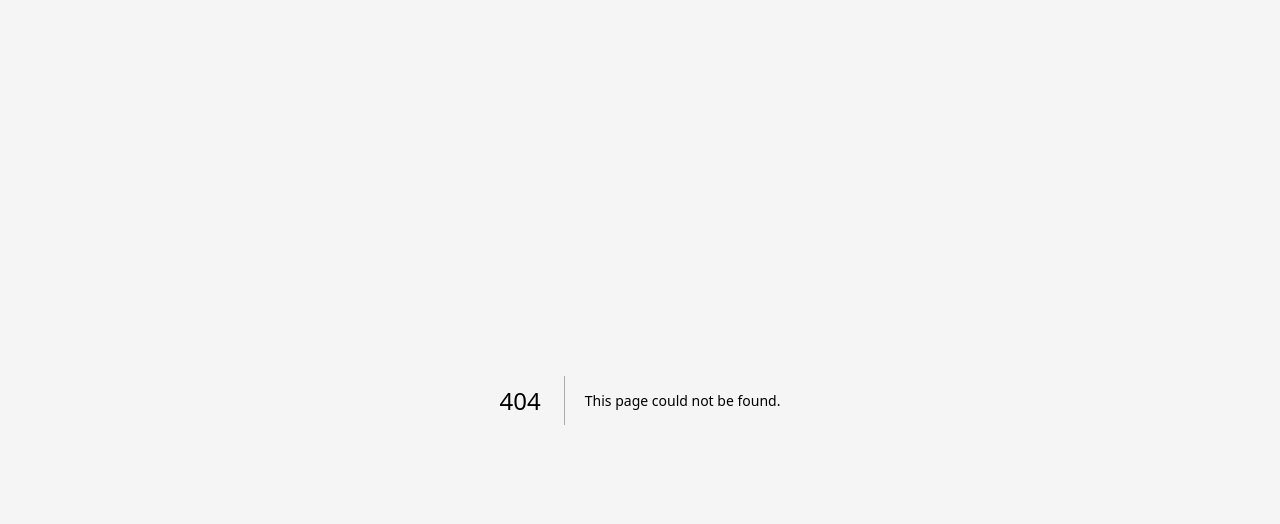
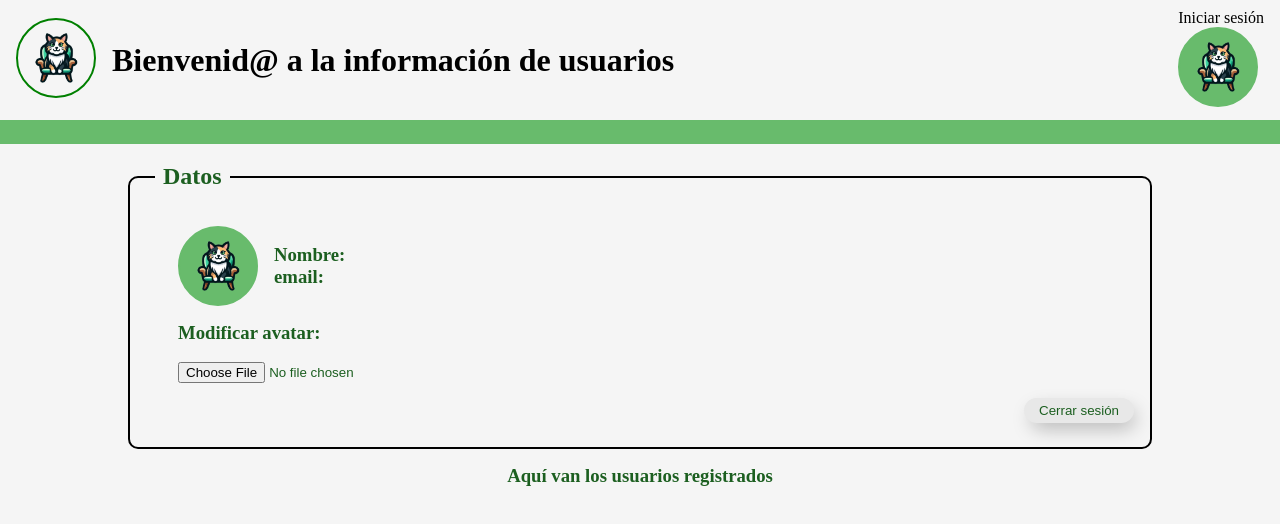
Before and after one commit to Brisnayu/Proyecto-Cum-Laude-NextLevel, a Next.js app: page /users in a window 1280 px wide. Before the commit this address had no page. Shown: the top 524 px of the page. Built offline with nearby package versions, Linux system fonts and the light colour scheme.

Commit message:
created page users, page login, components (boxContent), change styles

```diff
--- /dev/null
+++ b/components/BoxContent.tsx
@@ -0,0 +1,17 @@
+import styles from "@/styles/components/boxContent.module.css";
+
+const BoxContent = ({ title, children }: BoxContentProps) => {
+  return (
+    <div className={styles.boxContent}>
+      <h2>{title}</h2>
+      {children}
+    </div>
+  );
+};
+
+export type BoxContentProps = {
+  title: string;
+  children: React.ReactNode;
+};
+
+export default BoxContent;
--- a/components/Layout.tsx
+++ b/components/Layout.tsx
@@ -2,8 +2,26 @@ import Head from "next/head";
 import styles from "@/styles/components/layout.module.css";
 import Image from "next/image";
 import Link from "next/link";
+import { useState, useEffect } from "react";
+import { TypeUser } from "@/types";
 
 const Layout = ({ title, titlePage, description, image, children }: Props) => {
+  const [openUser, setOpenUser] = useState<TypeUser>();
+
+  useEffect(() => {
+    if (typeof localStorage !== "undefined") {
+      const userAvatar = localStorage.getItem("user");
+      if (userAvatar !== null) {
+        const parseUser = JSON.parse(userAvatar);
+        setOpenUser(parseUser.data);
+      }
+    } else {
+      console.error("Todavía no se ha iniciado sesión");
+    }
+  }, []);
+
+  console.log("Usuario registrado", openUser);
+
   return (
     <>
       <Head>
@@ -19,6 +37,7 @@ const Layout = ({ title, titlePage, description, image, children }: Props) => {
       </Head>
 
       <header className={styles.header}>
+        <div className={styles.initPage}>
           <Link href="/">
             <Image
               src="/logo-cat.png"
@@ -31,15 +50,50 @@ const Layout = ({ title, titlePage, description, image, children }: Props) => {
           </Link>
 
           <h1>{titlePage}</h1>
+        </div>
 
+        {!openUser ? (
+          <div>
+            <p>Iniciar sesión</p>
+            <Link href="/login">
               <Image
                 src="/logo-cat.png"
                 alt="logo cat"
                 width={80}
                 height={80}
                 priority
-            style={{ border: "2px solid #68bb6c", borderRadius: "50%", backgroundColor: "#68bb6c" }}
+                style={{
+                  border: "2px solid #68bb6c",
+                  borderRadius: "50%",
+                  backgroundColor: "#68bb6c",
+                  objectFit: "cover",
+                }}
               />
+            </Link>
+          </div>
+        ) : (
+          <div className={styles.openUser}>
+            <p>Hola, {openUser.name}</p>
+            <Link href="/users">
+              <Image
+                src={
+                  openUser.avatar !== undefined
+                    ? openUser.avatar
+                    : "/logo-cat.png"
+                }
+                alt="User avatar"
+                width={80}
+                height={80}
+                priority
+                style={{
+                  border: "2px solid #68bb6c",
+                  borderRadius: "50%",
+                  backgroundColor: "#68bb6c",
+                }}
+              />
+            </Link>
+          </div>
+        )}
       </header>
 
       <main className={styles.main}>{children}</main>
--- a/components/form/Users/registerNewUser.tsx
+++ b/components/form/Users/registerNewUser.tsx
@@ -66,8 +66,6 @@ const RegisterNewUser = ({ setUser }: RegisterNewUserProps) => {
       res.json()
     );
 
-    console.log("función!", response.data);
-
     for (const emailUser of response.data) {
       console.log(emailUser.email);
       if (emailUser.email === formData.email) {
@@ -93,6 +91,7 @@ const RegisterNewUser = ({ setUser }: RegisterNewUserProps) => {
         const authToken = userJson.token;
         // console.log("AQUÍ ESTÁ LA RESPUETA", authToken)
         localStorage.setItem("authToken", authToken);
+        localStorage.setItem("user", JSON.stringify(userJson));
         console.log("TODO OK", userJson);
         // window.location.href = "/form/register";
       } else {
--- /dev/null
+++ b/pages/users/index.tsx
@@ -0,0 +1,164 @@
+import Layout from "@/components/Layout";
+import { useState, useEffect, ChangeEvent } from "react";
+import { TypeUser } from "@/types";
+import { useForm, SubmitHandler, Controller } from "react-hook-form";
+import Image from "next/image";
+import ButtonSelect from "@/components/ButtonSelect";
+import { useRouter } from "next/router";
+import BoxContent from "@/components/BoxContent";
+import styles from "@/styles/pages/users/indexUsers.module.css";
+
+const UserPage = () => {
+  const [openUser, setOpenUser] = useState<TypeUser>();
+  const [previewAvatar, setPreviewAvatar] = useState<string>();
+
+  const router = useRouter();
+
+  const {
+    control,
+    register,
+    handleSubmit,
+    reset,
+    formState: { errors },
+  } = useForm<TypeUser>();
+
+  const handleAvatarChange = (e: ChangeEvent<HTMLInputElement>) => {
+    if (e.target) {
+      const selectedFile = e.target.files;
+
+      let image: string = "";
+
+      if (selectedFile && selectedFile[0]) {
+        const reader = new FileReader();
+        reader.onload = (e) => {
+          if (e.target) {
+            image = e.target.result as string;
+            setPreviewAvatar(image);
+          }
+        };
+        reader.readAsDataURL(selectedFile[0]);
+      }
+    }
+  };
+
+  useEffect(() => {
+    if (typeof localStorage !== "undefined") {
+      const userAvatar = localStorage.getItem("user");
+      if (userAvatar !== null) {
+        const parseUser = JSON.parse(userAvatar);
+        setOpenUser(parseUser.data);
+      }
+    } else {
+      console.error("Todavía no se ha iniciado sesión");
+    }
+  }, []);
+
+  const signOff = () => {
+    if (typeof localStorage !== "undefined") {
+      localStorage.removeItem("user");
+      router.push("/");
+    }
+  };
+
+  return (
+    <Layout
+      title="Page Registered User"
+      titlePage="Bienvenid@ a la información de usuarios"
+      description="Página principal de usuarios"
+      image="/silla.png"
+    >
+      <div className={styles.containerUserBox}>
+        <BoxContent title="Datos">
+          <div className={styles.userBox}>
+            <div className={styles.containerUser}>
+              <Image
+                src={
+                  openUser?.avatar !== undefined
+                    ? openUser.avatar
+                    : "/logo-cat.png"
+                }
+                alt="Avatar image"
+                width={80}
+                height={80}
+                priority
+                style={{
+                  border: "2px solid #68bb6c",
+                  borderRadius: "50%",
+                  backgroundColor: "#68bb6c",
+                  objectFit: "cover",
+                }}
+              />
+              <div>
+                <h3>
+                  Nombre: <span>{openUser?.name}</span>
+                </h3>
+                <h3>
+                  email: <span>{openUser?.email}</span>
+                </h3>
+              </div>
+            </div>
+
+            <div>
+              <h3>Modificar avatar:</h3>
+              <br />
+              <div className={styles.updateAvatar}>
+                <Controller
+                  name="avatar"
+                  control={control}
+                  render={({ field }) => (
+                    <input
+                      type="file"
+                      id="image"
+                      onChange={(e) => {
+                        field.onChange(e.target.files?.[0]),
+                          handleAvatarChange(e);
+                      }}
+                    />
+                  )}
+                />
+
+                {previewAvatar && (
+                  <div>
+                    <p>Vista previa:</p>
+                    <Image
+                      src={previewAvatar}
+                      alt="New avatar image"
+                      width={80}
+                      height={80}
+                      priority
+                      style={{
+                        border: "2px solid #68bb6c",
+                        borderRadius: "50%",
+                        backgroundColor: "#68bb6c",
+                        objectFit: "cover",
+                      }}
+                    />
+                    <ButtonSelect
+                      title="Actualizar"
+                      type="submit"
+                      selectClass="buttonRun"
+                      selectSecondClass="buttonSend"
+                    />
+                  </div>
+                )}
+              </div>
+            </div>
+
+            <ButtonSelect
+              title="Cerrar sesión"
+              functionElement={signOff}
+              selectClass="buttonRun"
+              selectSecondClass="buttonDelete"
+            />
+          </div>
+        </BoxContent>
+      </div>
+
+      <div>
+        <h3>Aquí van los usuarios registrados</h3>
+      </div>
+    </Layout>
+  );
+};
+
+export default UserPage;
--- /dev/null
+++ b/styles/components/boxContent.module.css
@@ -0,0 +1,21 @@
+.boxContent {
+  border: 2px solid black;
+  border-radius: 10px;
+  width: 80%;
+  height: auto;
+  display: flex;
+  flex-direction: row;
+  align-items: center;
+  margin-bottom: 1rem;
+  position: relative;
+  padding: 3rem;
+  /* gap: 6rem; */
+}
+
+.boxContent > h2 {
+  /* border: 1px solid black; */
+  padding: 0 0.5rem;
+  position: absolute;
+  top: -15px;
+  left: 25px;
+}
--- a/styles/components/layout.module.css
+++ b/styles/components/layout.module.css
@@ -14,3 +14,9 @@
   min-height: 80vh;
   color: #1c5f20;
 }
+
+.openUser, .initPage {
+  display: flex;
+  align-items: center;
+  gap: 1rem;
+}
--- /dev/null
+++ b/styles/pages/users/indexUsers.module.css
@@ -0,0 +1,34 @@
+.containerUserBox {
+  width: 100%;
+  margin-top: 2rem;
+  display: flex;
+  justify-content: center;
+}
+
+.userBox {
+  display: flex;
+  flex-direction: column;
+  align-items: flex-start;
+  gap: 1rem;
+  width: 100%;
+}
+
+.containerUser {
+  display: flex;
+  align-items: center;
+  gap: 1rem;
+  /* border: 5px solid red; */
+}
+
+.containerUserBox button:last-child {
+  /* border: 2px solid green; */
+  position: absolute;
+  bottom: 1.5rem;
+  right: 1rem;
+}
+
+.updateAvatar {
+  display: flex;
+  justify-content: space-between;
+  margin-bottom: 1rem;
+}
```
Also changed, not shown: components/form/Users/principalUser.tsx (+6 -19 lines), pages/form/index.tsx (+13 -3 lines), pages/login/index.tsx (added, +17 -0 lines), types/index.ts (+8 -0 lines). Lines whose indentation alone changed are shown as unchanged.
